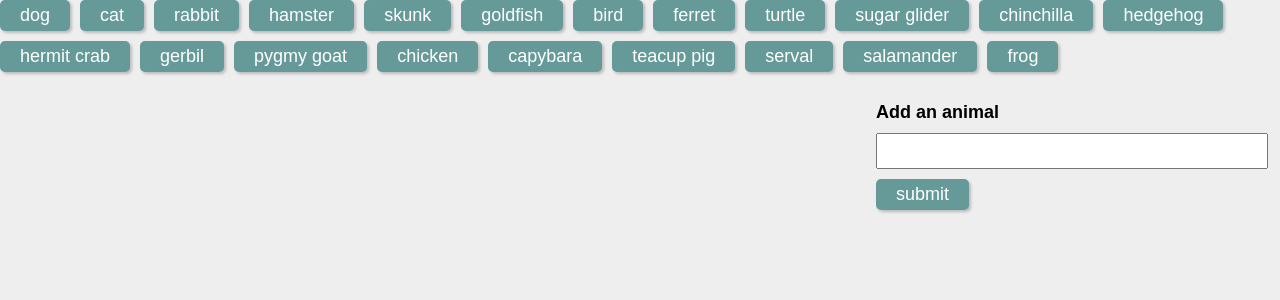
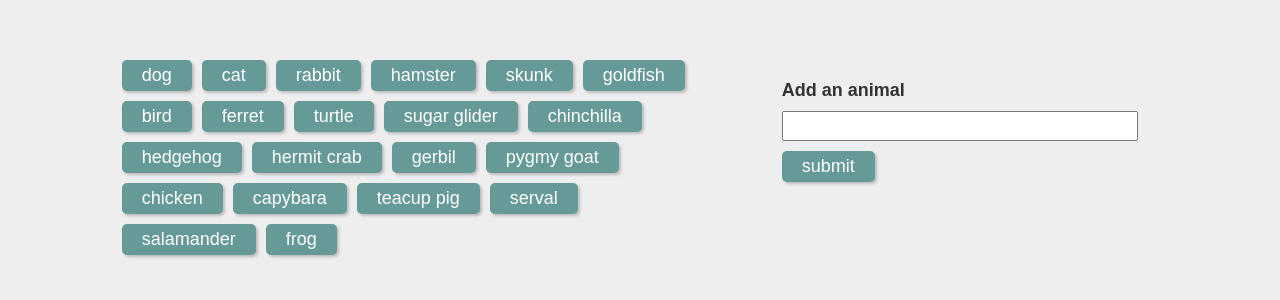
Before and after one commit to Ednas/animal-gifapi, a PHP site: page / in a window 1280 px wide. Shown: the top 300 px of the page. Run offline with PHP 8.4, Linux system fonts and the light colour scheme; some libraries are stand-ins or nearby versions.

Commit message:
Added bootstrap, made the app more spaced out, easier to look at, added bootstrap gridding

```diff
--- a/assets/css/style.css
+++ b/assets/css/style.css
@@ -1,19 +1,23 @@
 body {
     font: 18px arial, sans-serif;
     background: #eee;
+}
+
+.clear {
+    padding: 30px;
 }
 #animals {
     width: 70%;
 }
 .animal-item {
     float: left;
+    display: inline-grid;
     padding: 10px;
 }
 form {
-    width: 30%;
-    float: right;
     padding: 20px;
 }
+
 label {
     display: block;
     font-weight: 700;
@@ -44,3 +48,6 @@ input[type="submit"]:hover {
 button.active {
     background: #334E4D;
 }
+img {
+    vertical-align: middle;
+}
--- a/assets/javascript/app.js
+++ b/assets/javascript/app.js
@@ -4,7 +4,10 @@ $(function() {
 });
 
 
-var animals = ["dog", "cat", "rabbit", "hamster", "skunk", "goldfish", "bird", "ferret", "turtle", "sugar glider", "chinchilla", "hedgehog", "hermit crab", "gerbil", "pygmy goat", "chicken", "capybara", "teacup pig", "serval", "salamander", "frog"];
+var animals = ["dog", "cat", "rabbit", "hamster", "skunk", "goldfish",
+"bird", "ferret", "turtle", "sugar glider", "chinchilla", "hedgehog",
+"hermit crab", "gerbil", "pygmy goat", "chicken", "capybara", "teacup pig",
+"serval", "salamander", "frog"];
 
 
 //function to make buttons and add to page
--- a/index.html
+++ b/index.html
@@ -1,30 +1,50 @@
 <!DOCTYPE html>
 <html lang="en">
+
 <head>
   <meta charset="UTF-8">
+  <meta name="viewport" content="width=device-width, initial-scale=1.0">
   <title>Giphy Animals</title>
-
+  <!-- Latest compiled and minified CSS & JS -->
+  <link rel="stylesheet" href="https://maxcdn.bootstrapcdn.com/bootstrap/3.3.6/css/bootstrap.min.css" integrity="sha384-1q8mTJOASx8j1Au+a5WDVnPi2lkFfwwEAa8hDDdjZlpLegxhjVME1fgjWPGmkzs7" crossorigin="anonymous">
+  <script src="https://code.jquery.com/jquery.js"></script>
+  <script src="https://maxcdn.bootstrapcdn.com/bootstrap/3.3.6/js/bootstrap.min.js" integrity="sha384-0mSbJDEHialfmuBBQP6A4Qrprq5OVfW37PRR3j5ELqxss1yVqOtnepnHVP9aJ7xS" crossorigin="anonymous"></script>
+  <!-- Font Awesome Glyphicons -->
+  <link rel="stylesheet" href="https://maxcdn.bootstrapcdn.com/font-awesome/4.6.1/css/font-awesome.min.css">
   <!--CSS file-->
   <link rel="stylesheet" type="text/css" href="assets/css/reset.css">
   <link rel="stylesheet" type="text/css" href="assets/css/style.css">
+</head>
+<div class="clear"></div>
 
-</head>
 <body>
+  <div class="col-md-1"></div>
+  <div class="col-md-6">
     <div id=animalButtons>
     </div>
-
+  </div>
+  <div class="col-md-4">
     <form id="animalForm">
       <label for="animalImage">Add an animal
       </label>
       <input type="text" id=animalInput></input>
       <input id="addAnimal" type="submit" value="submit"></input>
     </form>
+  </div>
+  <div class="col-md-1"></div>
+  <div class="col-md-12">
+  <div class="col-md-1"></div>
+  <div class="col-md-10">
+    <div id=animals>
+    </div>
+  </div>
 
-	<div id=animals>
+
   </div>
   <!--jQuery-->
   <script type="text/javascript" src="https://code.jquery.com/jquery-2.2.0.js"></script>
   <!--My script-->
   <script type="text/javascript" src="assets/javascript/app.js"></script>
 </body>
+
 </html>
```
Lines whose indentation alone changed are shown as unchanged.
